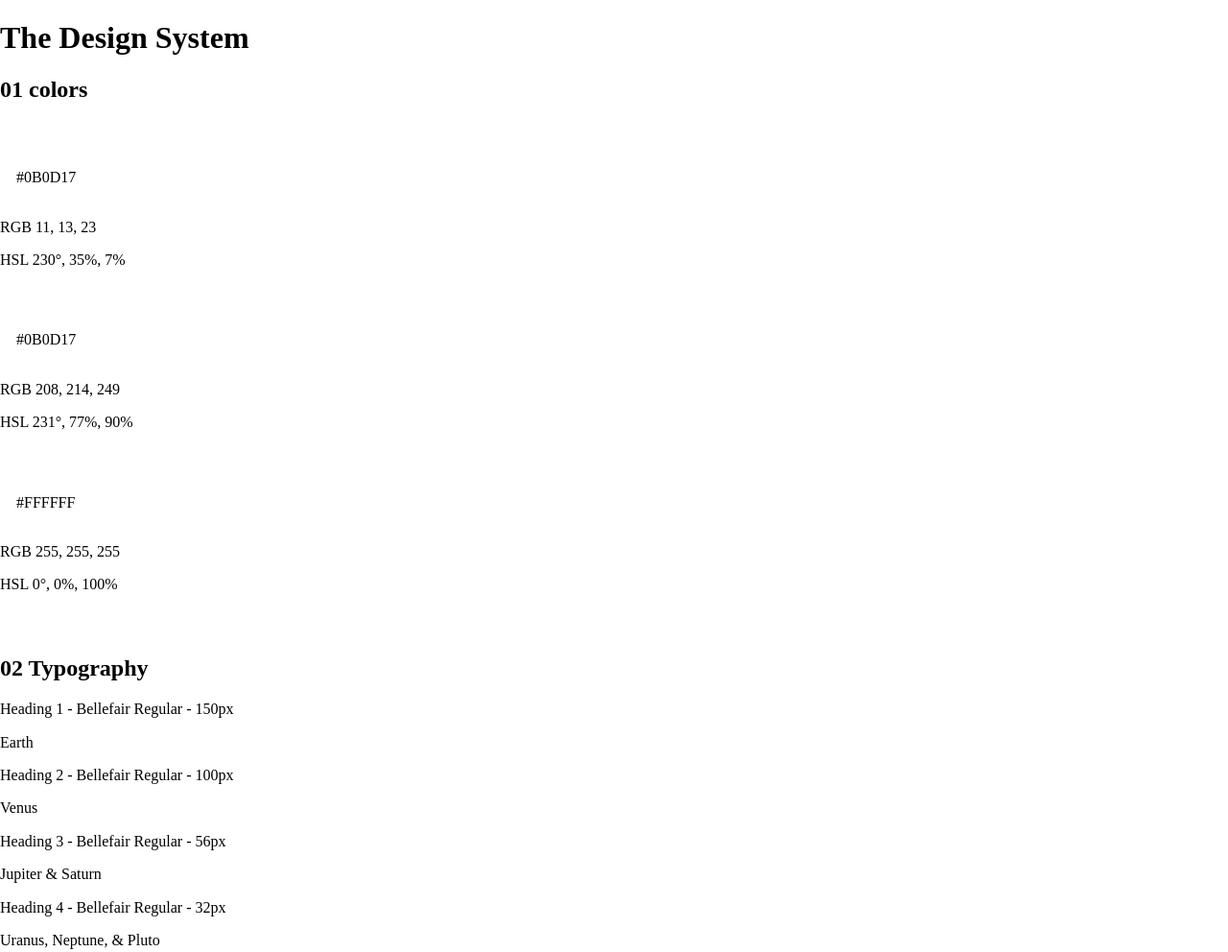
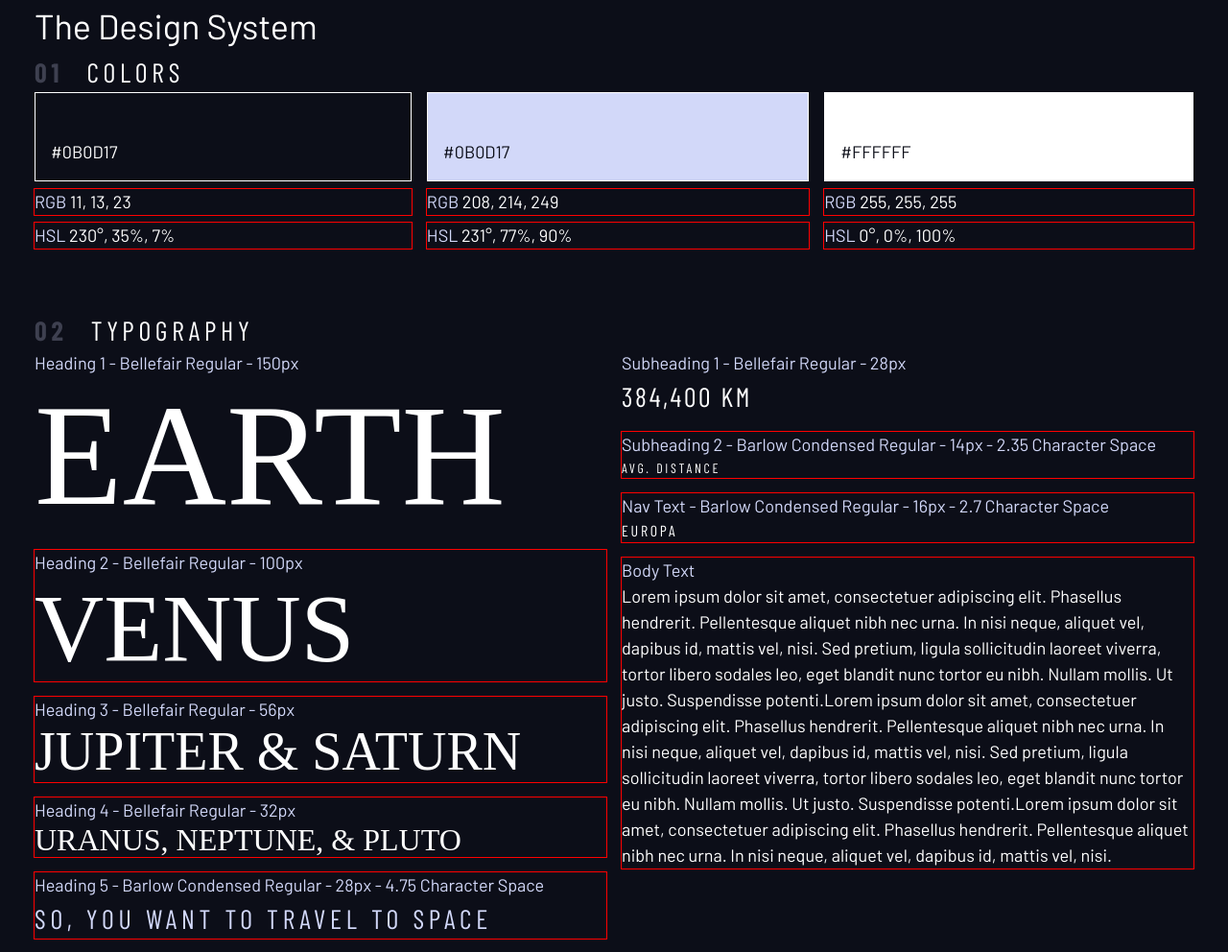
Before and after one commit to abadifaizal/space-travel, a website: page the-design-system/preview.html in a window 1280 px wide. Shown: the top 992 px of the page at 96% size. Drawn offline with nearby package versions, Linux system fonts and the light colour scheme; the site is published under a folder, as on GitHub Pages, so addresses that start at the root find nothing; a web font is replaced by a local one.

Commit message:
fix css path

```diff
--- a/the-design-system/preview.html
+++ b/the-design-system/preview.html
@@ -10,7 +10,7 @@
     <link href="https://fonts.googleapis.com/css2?family=Barlow+Condensed:wght@400;700&family=Bellefair&family=Barlow:wght@400;700&display=swap" rel="stylesheet">
     <title>The Design System</title>
     <link rel="stylesheet" href="https://cdnjs.cloudflare.com/ajax/libs/normalize/8.0.1/normalize.css">
-    <link rel="stylesheet" href="/top-page-assets/Css/style-comp.css">
+    <link rel="stylesheet" href="../top-page-assets/Css/style-comp.css">
 </head>
 <body>
     <div class="container">
```
